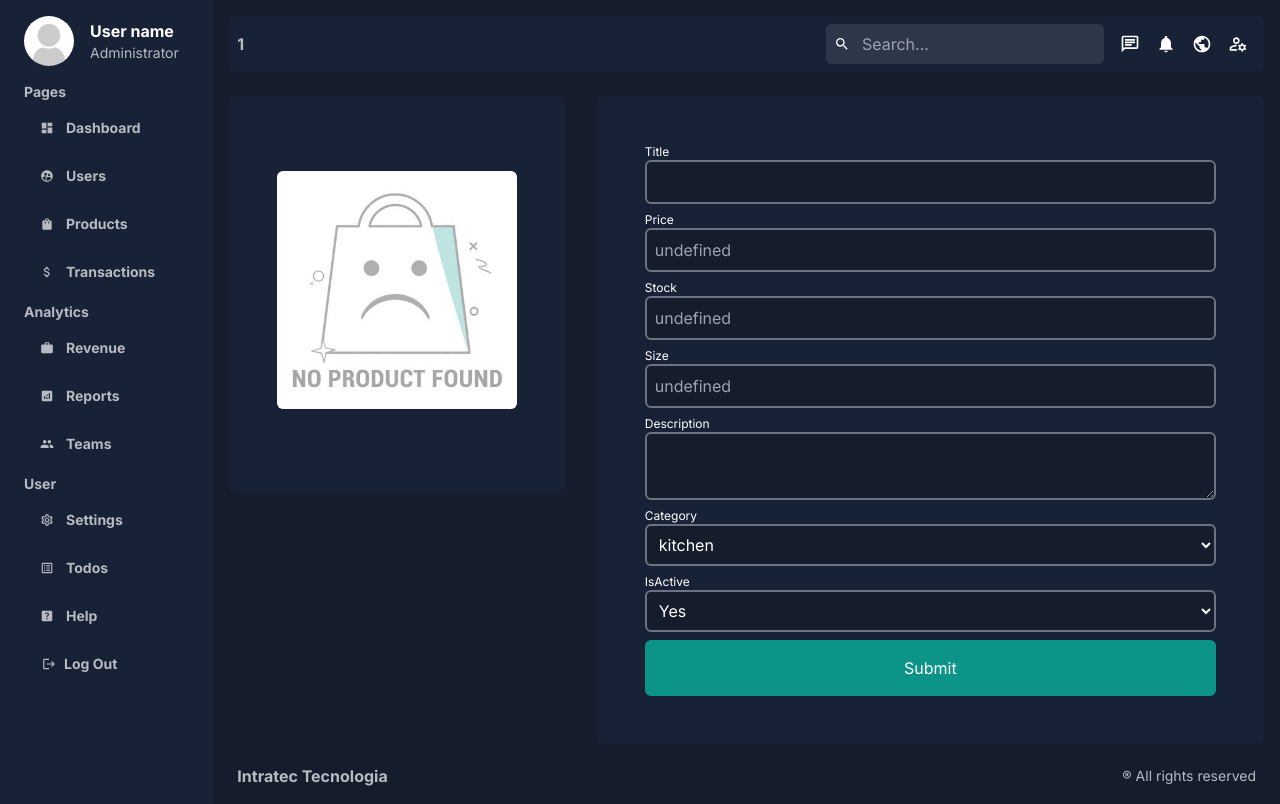
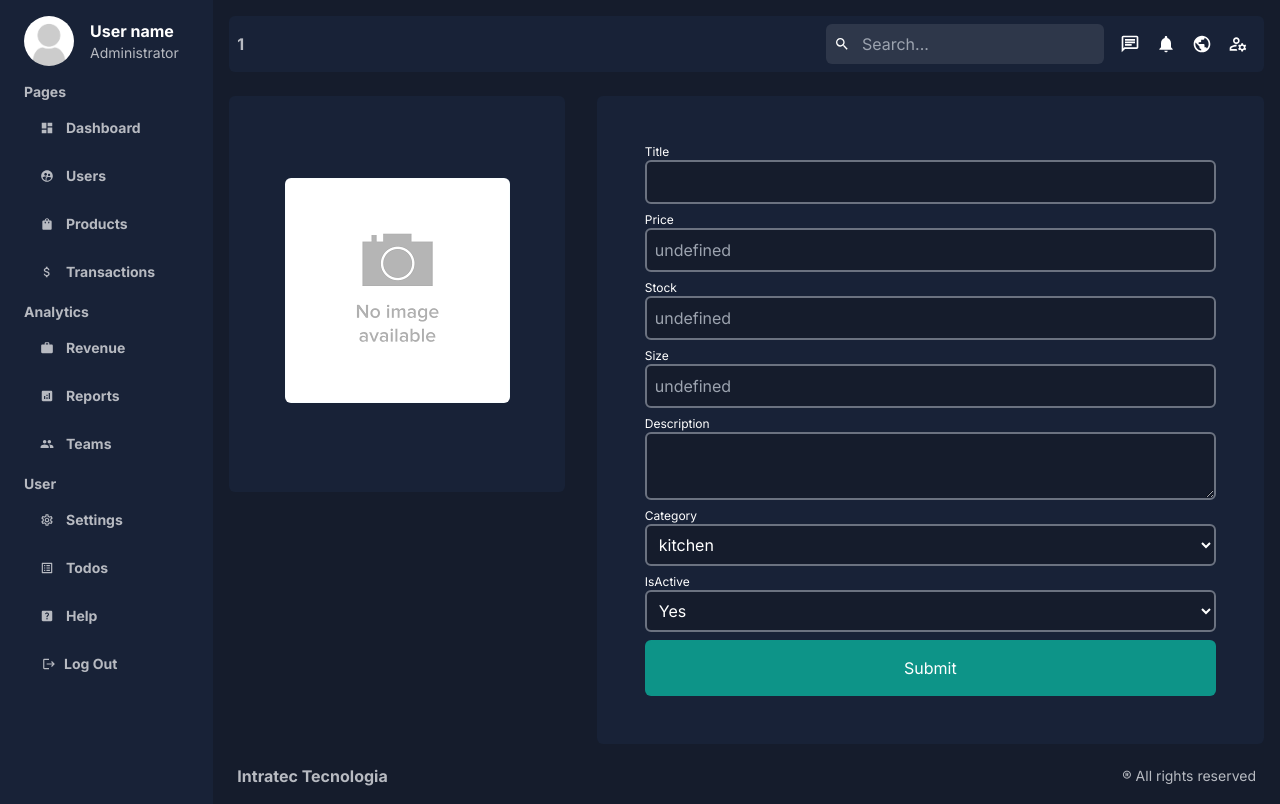
Before and after one commit to valdir-ti/admin, a Next.js app: page /dashboard/products/1 in a window 1280 px wide. Built offline with nearby package versions, Linux system fonts and the light colour scheme; no server answers.

Commit message:
feat: change product default image

```diff
--- a/src/app/dashboard/products/[id]/form.tsx
+++ b/src/app/dashboard/products/[id]/form.tsx
@@ -60,14 +60,14 @@ export default function Form({ product }: FormProps) {
     _id,
     isActive
   } = data || {}
-  const productImage = image || '/noproduct.jpg'
+  const productImage = image || '/noproduct.png'
 
   return (
     <>
       <div className="w-2/6 p-12 bg-[--bgSoft] rounded-md mt-6 h-max">
         <div className="w-[100%] h-[300px] font-bold flex items-center justify-center flex-col">
           <Image
-            alt={title!}
+            alt={title || 'Product title'}
             src={productImage}
             width="0"
             height="0"
--- a/src/app/dashboard/products/productsTableBody.tsx
+++ b/src/app/dashboard/products/productsTableBody.tsx
@@ -23,8 +23,7 @@ export default function ProductsTableBody({ data }: ProductsTableProps) {
     <tbody>
       {products?.map((product) => {
         const formattedDate = convertParseISODate(product.createdAt!)
-
-        const productImage = product.image || '/noproduct.jpg'
+        const productImage = product.image || '/noproduct.png'
 
         return (
           <Fragment key={product._id}>
```
Also changed, not shown: public/noproduct.jpg (deleted), public/noproduct.png (added).
